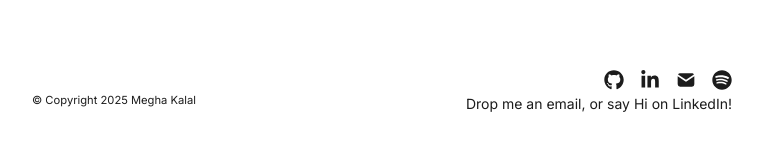
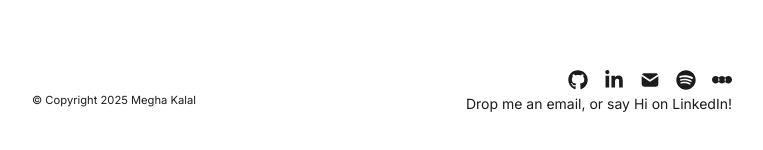
Before and after one commit to meghakalal09/megha-nextfolio, a Next.js app: page / in a window 1280 px wide. Shown: the part 1210-1360 px from the top of the page, without its empty margins (258-1021 px from the left). Built offline with nearby package versions, Linux system fonts and the light colour scheme.

Commit message:
Added new links

```diff
--- a/app/components/footer.tsx
+++ b/app/components/footer.tsx
@@ -5,6 +5,7 @@ import {
   FaGithub,
   FaLinkedinIn,
   FaSpotify,
+  FaLetterboxd,
   FaLink,
   FaUserTie,
 } from "react-icons/fa6";
@@ -34,6 +35,7 @@ function SocialLinks() {
           <SocialLink href={socialLinks.linkedin} icon={FaLinkedinIn} />
           <SocialLink href={socialLinks.email} icon={TbMailFilled} />
           <SocialLink href={socialLinks.spotify} icon={FaSpotify} />
+          <SocialLink href={socialLinks.letterboxd} icon={FaLetterboxd} />
         </div>
         <div>
           <span>Drop me an email, or say Hi on LinkedIn!</span>
--- a/app/config.ts
+++ b/app/config.ts
@@ -13,4 +13,5 @@ export const socialLinks = {
   email: "mailto:meghak@umd.edu",
   spotify:
     "https://open.spotify.com/user/yv445zpk7m7kfkvflvs04sz3p?si=d7442eba3386465c",
+  letterboxd: "https://letterboxd.com/inglorious_hans/",
 };
```
